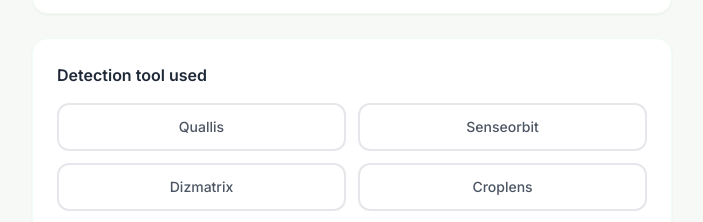
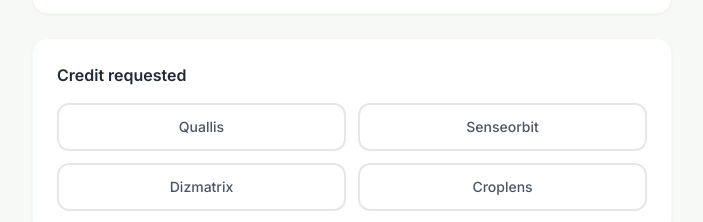
Before and after one commit to aarnav-anand/cropradar, a Next.js app: page / in a window 1280 px wide. Shown: the part 1367-1589 px from the top of the page, without its empty margins (288-991 px from the left). Built offline with nearby package versions, Linux system fonts and the light colour scheme; no server answers.

Commit message:
text fix

```diff
--- a/app/admin/dashboard/page.tsx
+++ b/app/admin/dashboard/page.tsx
@@ -125,7 +125,7 @@ export default function AdminDashboard() {
                   <tr className="text-xs text-gray-400 border-b border-gray-50">
                     <th className="px-6 py-3 text-left font-medium">Farmer</th>
                     <th className="px-6 py-3 text-left font-medium">Crop / Disease</th>
-                    <th className="px-6 py-3 text-left font-medium">Tool</th>
+                    <th className="px-6 py-3 text-left font-medium">Credit Requested</th>
                     <th className="px-6 py-3 text-left font-medium">Notes</th>
                     <th className="px-6 py-3 text-left font-medium">Reported</th>
                     <th className="px-6 py-3 text-left font-medium">Status</th>
--- a/components/AcceptModal.tsx
+++ b/components/AcceptModal.tsx
@@ -100,7 +100,7 @@ export default function AcceptModal({ report, onClose, onDone }: Props) {
               <span className="font-medium">{report.disease}</span>
             </div>
             <div className="flex justify-between">
-              <span className="text-gray-400">Tool used</span>
+              <span className="text-gray-400">Credit requested</span>
               <span className="font-medium capitalize">{report.tool_used || '—'}</span>
             </div>
           </div>
--- a/components/FarmerForm.tsx
+++ b/components/FarmerForm.tsx
@@ -33,7 +33,7 @@ const T = {
     photoLabel: 'Photo of affected crop',
     photoClick: 'Click to upload a photo',
     photoHint: 'JPG, PNG up to 10MB',
-    toolTitle: 'Detection tool used',
+    toolTitle: 'Credit requested',
     notesTitle: 'Notes',
     notesOptional: '(optional)',
     notesPlaceholder: 'Any additional observations…',
@@ -43,7 +43,7 @@ const T = {
     errPhone: 'Phone number is required',
     errCrop: 'Select a crop',
     errDisease: 'Disease name is required',
-    errTool: 'Select a tool',
+    errTool: 'Select an option',
     errMap: 'Please draw your farm on the map',
   },
   hi: {
@@ -62,7 +62,7 @@ const T = {
     photoLabel: 'प्रभावित फसल की फ़ोटो',
     photoClick: 'फ़ोटो अपलोड करने के लिए क्लिक करें',
     photoHint: 'JPG, PNG 10MB तक',
-    toolTitle: 'उपयोग किया गया डिटेक्शन टूल',
+    toolTitle: 'क्रेडिट का अनुरोध किया गया',
     notesTitle: 'टिप्पणियाँ',
     notesOptional: '(वैकल्पिक)',
     notesPlaceholder: 'बीमारी या परिस्थितियों के बारे में कोई अतिरिक्त जानकारी…',
@@ -72,7 +72,7 @@ const T = {
     errPhone: 'फ़ोन नंबर आवश्यक है',
     errCrop: 'फसल चुनें',
     errDisease: 'बीमारी का नाम आवश्यक है',
-    errTool: 'टूल चुनें',
+    errTool: 'एक विकल्प चुनें',
     errMap: 'कृपया मानचित्र पर अपना खेत बनाएं',
   },
 }
--- a/components/ReportStatusLookup.tsx
+++ b/components/ReportStatusLookup.tsx
@@ -38,7 +38,7 @@ const T = {
     cropDisease: 'Crop / Disease',
     diseaseClass: 'Verified Disease Class',
     confidence: 'Confidence Score',
-    toolUsed: 'Tool Used',
+    toolUsed: 'Credit Requested',
     reportedOn: 'Reported On',
     notes: 'Notes',
   },
@@ -60,7 +60,7 @@ const T = {
     cropDisease: 'फसल / बीमारी',
     diseaseClass: 'सत्यापित बीमारी वर्ग',
     confidence: 'विश्वास स्कोर',
-    toolUsed: 'उपयोग किया गया टूल',
+    toolUsed: 'क्रेडिट का अनुरोध किया गया',
     reportedOn: 'रिपोर्ट करने की तिथि',
     notes: 'टिप्पणियां',
   },
```
